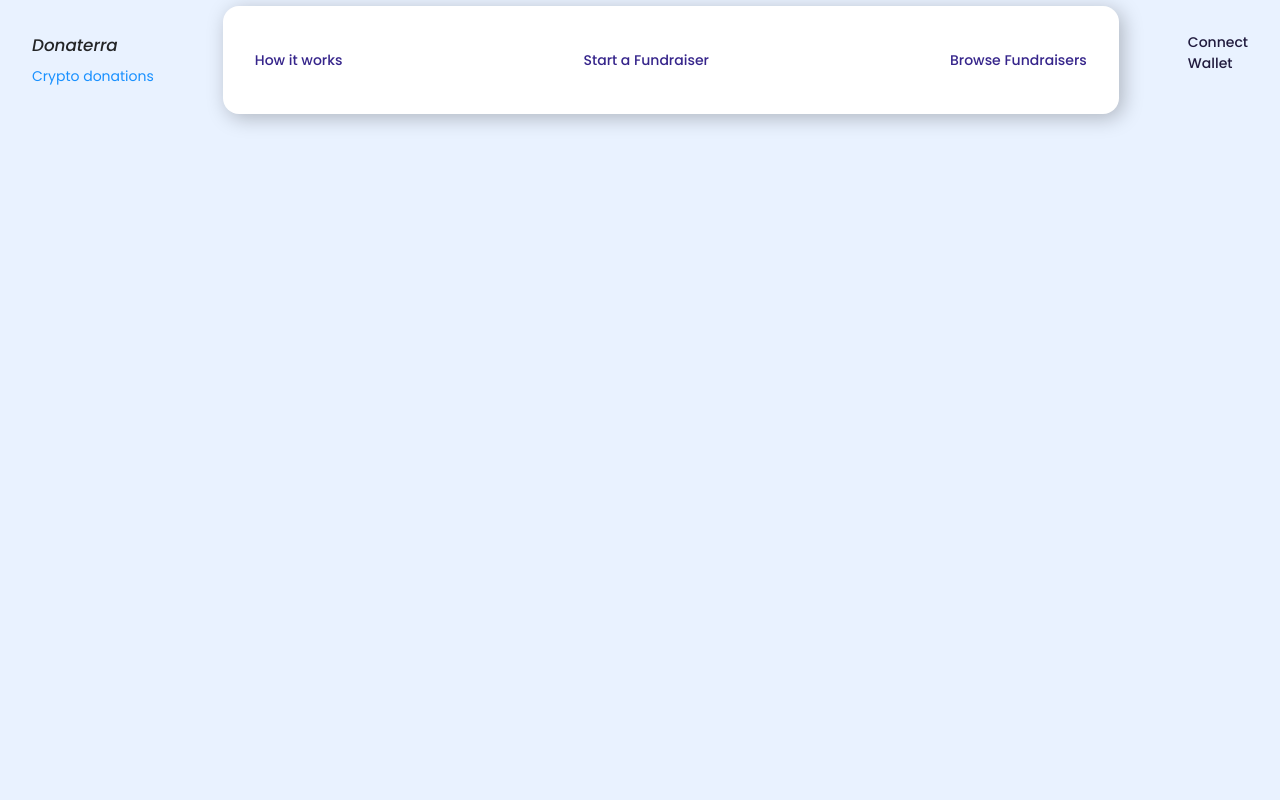
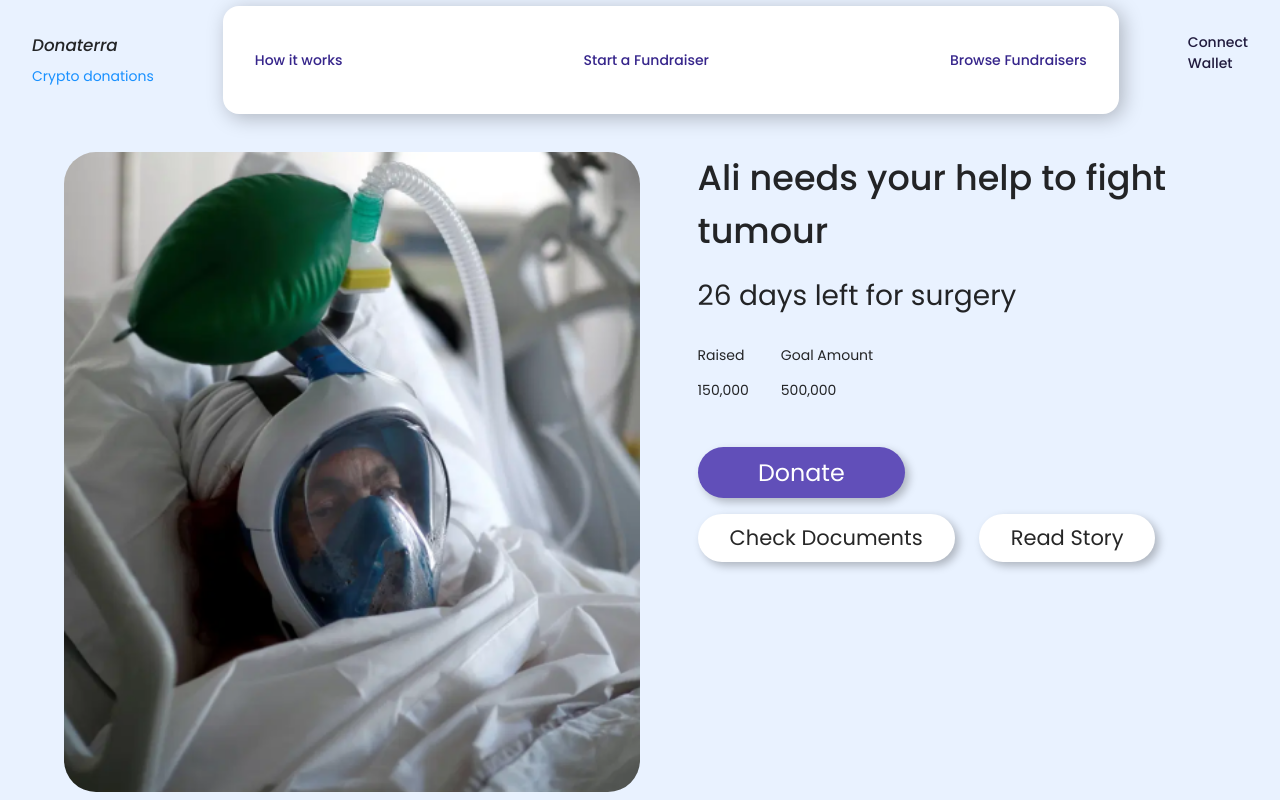
Before and after one commit to gat786/Donaterra, a React (Create React App) app: page /example-donation in a window 1280 px wide. Built offline with nearby package versions, Linux system fonts and the light colour scheme; no server answers; what react-moralis would draw is missing.

Commit message:
donation page creation started

```diff
--- a/src/custom-components/Navbar.tsx
+++ b/src/custom-components/Navbar.tsx
@@ -16,7 +16,7 @@ export default function Navbar() {
       <div className="nav-card">
         <Link to="/how-it-works">How it works</Link>
         <a>Start a Fundraiser</a>
-        <a>Browse Fundraisers</a>
+        <Link to="/example-donation">Browse Fundraisers</Link>
       </div>
 
       <div className="side-options">
@@ -41,7 +41,9 @@ export default function Navbar() {
               <Link to="/how-it-works">How it works</Link>
             </li>
             <li>Start a Fundraiser</li>
-            <li>Browse Fundraisers</li>
+            <li>
+              <Link to="/example-donation">Browse Fundraisers</Link>
+            </li>
           </ul>
         </div>
       </div>
--- a/src/custom-components/custom-components.scss
+++ b/src/custom-components/custom-components.scss
@@ -62,7 +62,7 @@
 }
 
 .options-flyout-visible{
-  height: 160px;
+  height: 260px;
   width: max-content;
 }
 
--- a/src/pages/DonationPage.tsx
+++ b/src/pages/DonationPage.tsx
@@ -1,10 +1,52 @@
+import React from "react";
+
 import Navbar from "custom-components/Navbar";
-import React from "react";
+import Images from "assets/images.export";
+
+import "./pages.scss";
 
 export default function DonationPage() {
   return (
-    <div>
-      <Navbar />
-    </div>
+    <>
+      <div className="sections-centered">
+        <Navbar />
+        <section className="section">
+          <div className="image-holder">
+            <img
+              src={Images.ExampleFRImage}
+              className="donation-image"
+              alt=""
+            />
+          </div>
+          <div className="donation-main-information">
+            <h2 className="donation-title">
+              Ali needs your help to fight tumour
+            </h2>
+            <p className="time-left">26 days left for surgery</p>
+
+            <div className="amount-flex">
+              <div>
+                <p>Raised</p>
+                <p>150,000</p>
+              </div>
+
+              <div>
+                <p>Goal Amount</p>
+                <p>500,000</p>
+              </div>
+            </div>
+
+            <div className="donate-buttons">
+              <button className="donate-button">Donate</button>
+
+              <div className="side-by-side">
+                <button className="read-buttons">Check Documents</button>
+                <button className="read-buttons">Read Story</button>
+              </div>
+            </div>
+          </div>
+        </section>
+      </div>
+    </>
   );
 }
--- /dev/null
+++ b/src/pages/pages.scss
@@ -0,0 +1,133 @@
+.sections-centered {
+  display: flex;
+  flex-direction: column;
+  justify-content: center;
+  align-items: center;
+}
+
+.section {
+  width: 90%;
+  display: flex;
+  flex-direction: column;
+  gap: 2rem;
+}
+
+.image-holder {
+  width: 100%;
+}
+
+.donation-main-information {
+  width: 100%;
+}
+
+.donation-image {
+  width: 100%;
+  object-fit: cover;
+  border-radius: 2rem;
+}
+
+.donation-title {
+  font-size: 1.5em;
+}
+
+.time-left {
+  font-size: 1.3em;
+}
+
+.amount-flex {
+  display: flex;
+  gap: 2rem;
+}
+
+.donate-buttons {
+  display: flex;
+  flex-direction: column;
+  gap: 1rem;
+  padding-block: 2rem;
+}
+
+.donate-button {
+  box-shadow: 4px 4px 8px 0px #00000040;
+  border: none;
+  width: max-content;
+  border-radius: 2rem;
+  font-size: 1em;
+  padding-inline: 2rem;
+  padding-block: 0.5rem;
+  background: #614fb9;
+  color: white;
+}
+
+.side-by-side {
+  display: flex;
+  gap: 1.5rem;
+}
+
+.read-buttons {
+  box-shadow: 4px 4px 8px 0px #00000040;
+  border: none;
+  border-radius: 2rem;
+  font-size: 0.8em;
+  padding-inline: 2rem;
+  padding-block: 0.5rem;
+  background-color: white;
+}
+
+@media only screen and (min-width: 480px) {
+  .section {
+    justify-content: space-between;
+  }
+}
+
+@media only screen and (min-width: 760px) {
+  .section {
+    flex-direction: row;
+  }
+  .image-holder {
+    width: 50%;
+  }
+
+  .donation-main-information {
+    width: 45%;
+  }
+
+  .donate-button {
+    width: 100%;
+    font-size: 1.5em;
+  }
+
+  .read-buttons {
+    font-size: 1em;
+  }
+
+  .donation-title {
+    font-size: 1.7em;
+  }
+
+  .donation-image{
+      max-height: 40rem;
+  }
+
+  .time-left {
+    font-size: 1.5em;
+  }
+}
+
+@media only screen and (min-width: 1280px) {
+  .donation-title {
+    font-size: 2.5em;
+  }
+
+  .donate-button {
+    width: 40%;
+    font-size: 1.7em;
+  }
+
+  .read-buttons{
+      font-size: 1.5em;
+  }
+
+  .time-left {
+    font-size: 2em;
+  }
+}
```
